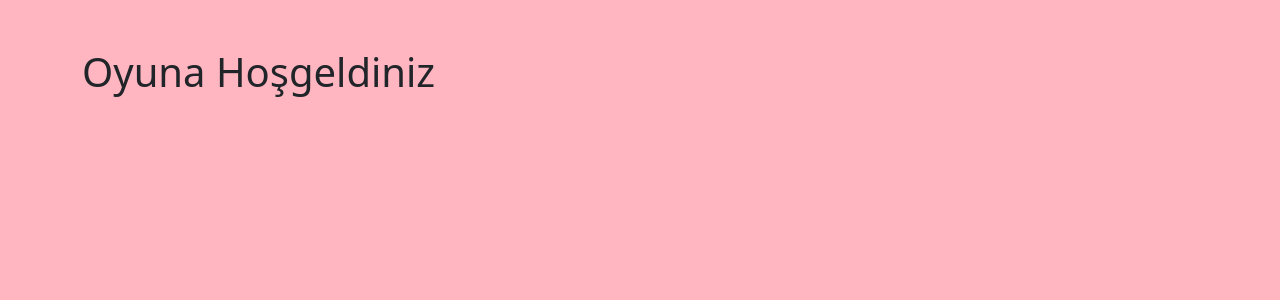
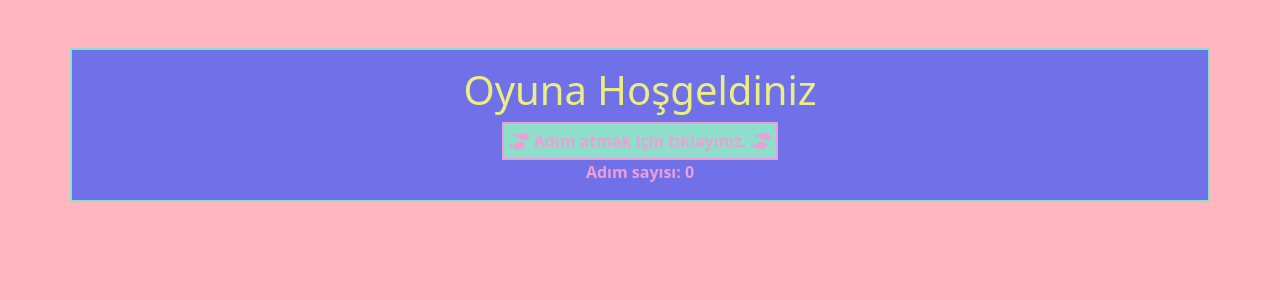
Before and after one commit to buseozmen/1030520910_BS435_WebProgramlama, a React (Create React App) app: page / in a window 1280 px wide. Shown: the top 300 px of the page. Built offline with nearby package versions, Linux system fonts and the light colour scheme.

Commit message:
bazı denemeler yapıldı. 17.11.2023

```diff
--- a/package.json
+++ b/package.json
@@ -3,6 +3,9 @@
   "version": "0.1.0",
   "private": true,
   "dependencies": {
+    "@fortawesome/fontawesome-svg-core": "^6.4.2",
+    "@fortawesome/free-solid-svg-icons": "^6.4.2",
+    "@fortawesome/react-fontawesome": "^0.2.0",
     "@testing-library/jest-dom": "^5.17.0",
     "@testing-library/react": "^13.4.0",
     "@testing-library/user-event": "^13.5.0",
--- a/src/App.js
+++ b/src/App.js
@@ -1,16 +1,24 @@
-import React from "react";
-import Button from 'react-bootstrap/Button';
-
+import React, {useState} from "react";
+import "bootstrap/dist/css/bootstrap.min.css";
+import {FontAwesomeIcon} from "@fortawesome/react-fontawesome";
+import {faShoePrints} from "@fortawesome/free-solid-svg-icons";
 
 function App() {
+    const [value,setValue] = useState(0);
 
+    const handleClick = () => {
+        setValue(value+1);
+    }
   return (
-    <div>
-        <div className="flex-column container mt-5 justify-content-center" >
-            <div>
-                <h1>Oyuna Hoşgeldiniz</h1>
-            </div>
-
+    <div className="container d-flex flex-column container mt-5 align-items-center" style={{backgroundColor:"#7071E8",border:'2px solid #8DDFCB',padding:'1rem'}}>
+        <div>
+            <h1 style={{color:'#ECEE81'}}>Oyuna Hoşgeldiniz</h1>
+        </div>
+        <div>
+            <button className={<button type="button"></button>} onClick={handleClick} style={{backgroundColor:'#8DDFCB',color:'#ED9ED6',border:'2px solid #ED9ED6',padding:'5px'}}><FontAwesomeIcon icon={faShoePrints} /> <b>Adım atmak için tıklayınız.</b> <FontAwesomeIcon icon={faShoePrints} /></button>
+        </div>
+        <div>
+            <div style={{color:'#ED9ED6'}}><b>Adım sayısı: {value}</b></div>
         </div>
     </div>
   );
```
Also changed, not shown: 2 other files (tests, documents, lock files or other folders).
